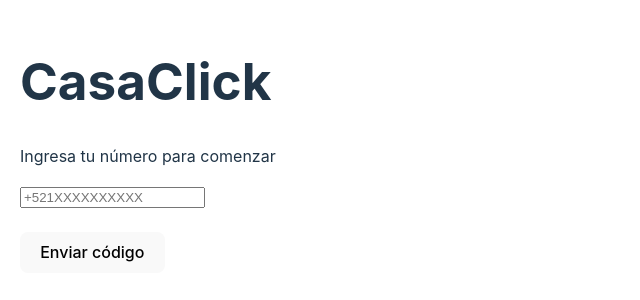
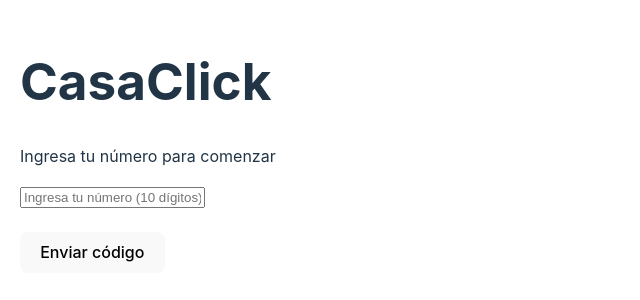
Before and after one commit to antonio-casaclick/casaclick, a React (Vite) app: page / in a window 1280 px wide. Shown: the part 254-554 px from the top of the page, without its empty margins (0-640 px from the left). Built offline with nearby package versions, Linux system fonts and the light colour scheme.

Commit message:
Update App.tsx

```diff
--- a/src/App.tsx
+++ b/src/App.tsx
@@ -18,9 +18,16 @@
   const sendCode = () => {
   setupRecaptcha();
 
+  let formattedPhone = phone;
+
+  // Si el usuario escribe solo 10 dígitos
+  if (phone.length === 10) {
+    formattedPhone = "+521" + phone;
+  }
+
   const appVerifier = (window as any).recaptchaVerifier;
 
-    signInWithPhoneNumber(auth, phone, appVerifier)
+  signInWithPhoneNumber(auth, formattedPhone, appVerifier)
     .then(() => {
       alert("Código enviado");
     })
@@ -36,10 +43,10 @@
       <p>Ingresa tu número para comenzar</p>
 
       <input
-        type="text"
-        placeholder="+521XXXXXXXXXX"
+  type="tel"
+  placeholder="Ingresa tu número (10 dígitos)"
   value={phone}
-        onChange={(e) => setPhone(e.target.value)}
+  onChange={(e) => setPhone(e.target.value.replace(/\D/g, ""))}
 />
 
       <br /><br />
```
Lines whose indentation alone changed are shown as unchanged.
